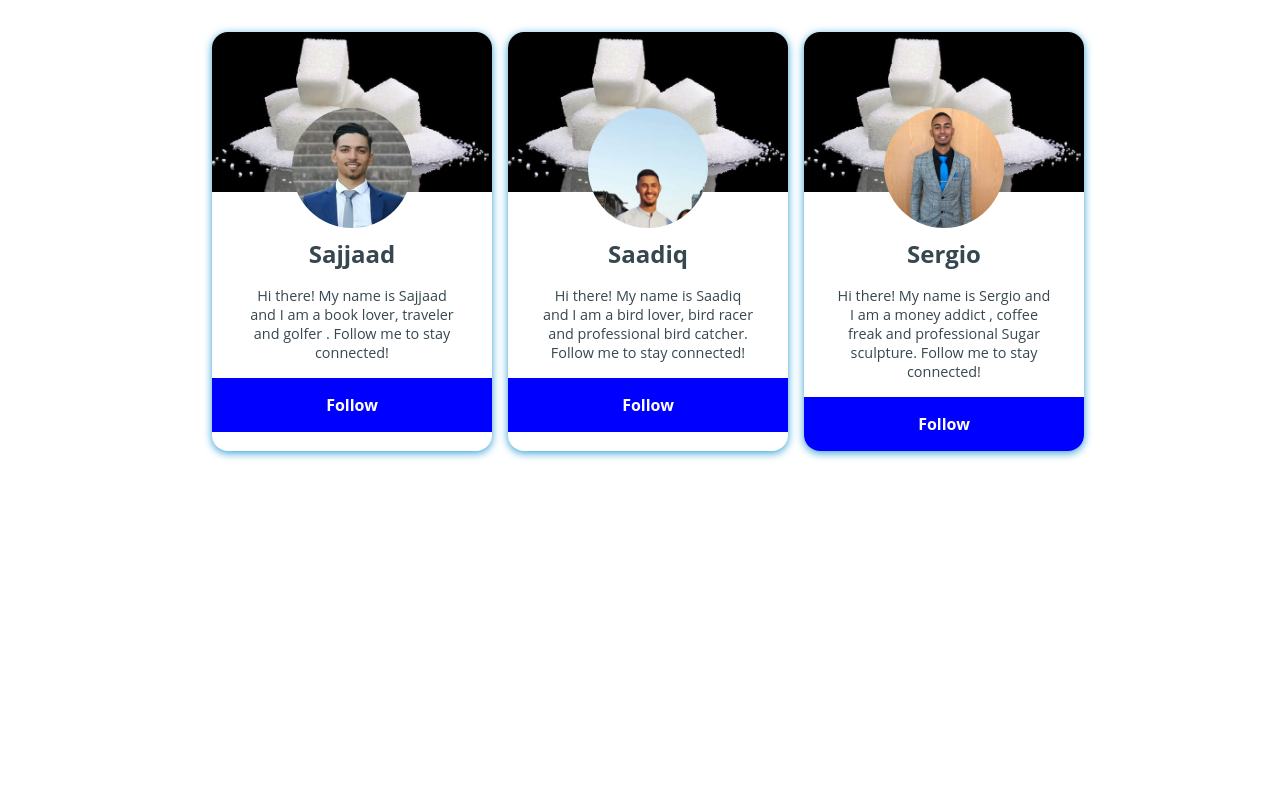
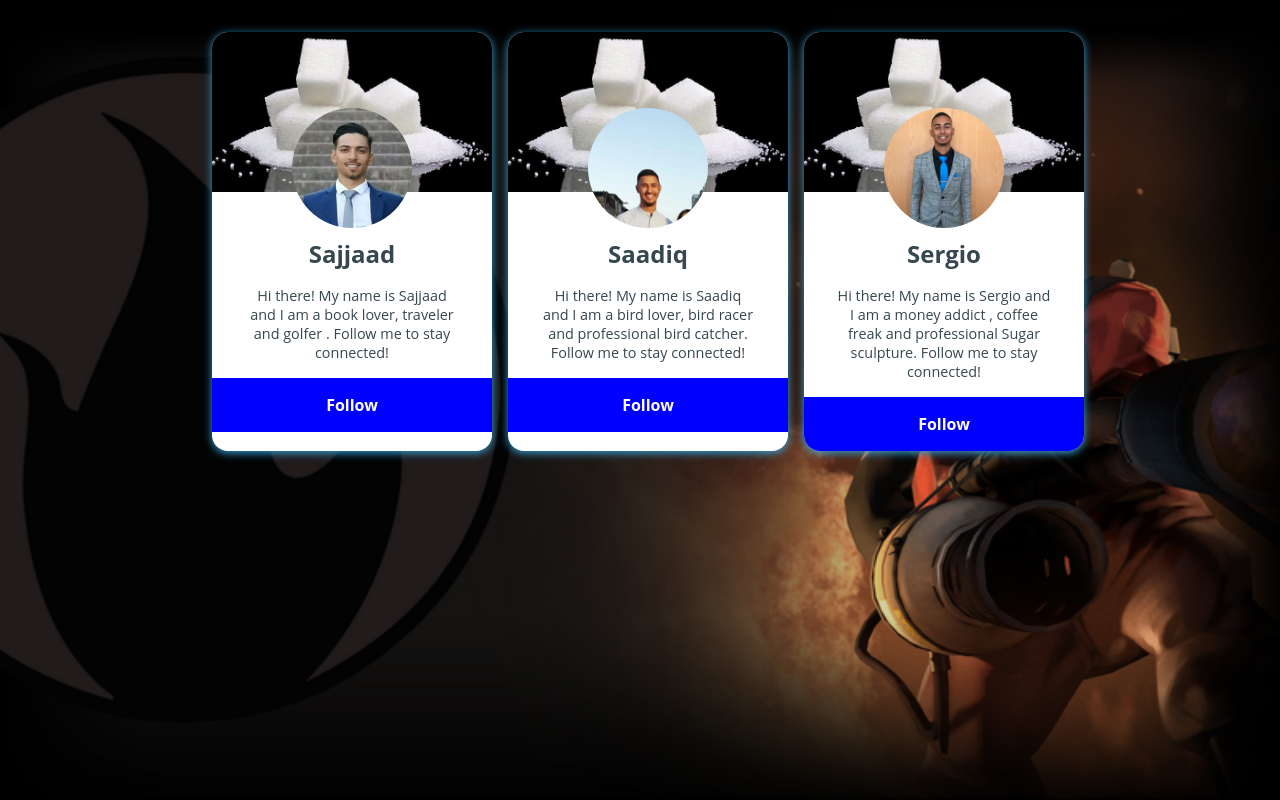
Before and after one commit to JaabirEsau/flexbox, a plain HTML site: page index.html in a window 1280 px wide. Drawn offline with Linux system fonts and the light colour scheme.

Commit message:
background

```diff
--- a/style.css
+++ b/style.css
@@ -14,6 +14,9 @@
   body {
     margin: 2rem;
     color: var(--clr-gray);
+    background-image: url(./images/background.png);
+    background-size: cover;
+    background-repeat: no-repeat;
   }
 
   .wrapper-flex {
```
Also changed, not shown: index.html (+0 -1 lines), images/background.png (added).
